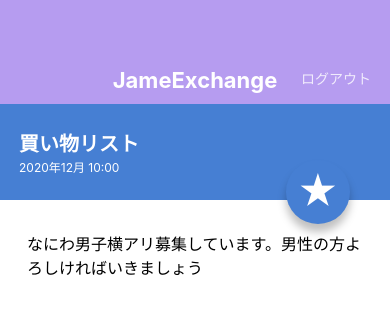
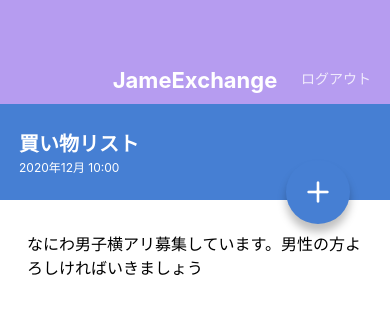
Before and after one commit to shinshin0773/JameExchange-Native, a React Native app: screen / in a window 390 px wide. Shown: the top 314 px of the page. Built offline with nearby package versions, Linux system fonts and the light colour scheme.

Commit message:
Install @expo/vectoricons

```diff
--- a/package.json
+++ b/package.json
@@ -8,6 +8,7 @@
     "eject": "expo eject"
   },
   "dependencies": {
+    "@expo/vector-icons": "^10.2.1",
     "expo": "~42.0.1",
     "expo-status-bar": "~1.0.4",
     "prop-types": "^15.7.2",
--- a/src/components/CircleButton.jsx
+++ b/src/components/CircleButton.jsx
@@ -1,12 +1,13 @@
 import React from 'react';
 import { View , Text, StyleSheet } from 'react-native';
 import { string, shape } from 'prop-types';
+import { Feather } from '@expo/vector-icons';
 
 export default function CircleButton(props) {
   const { children, style } = props;
   return (
     <View style={[styles.cercleButton, style]}>
-      <Text style={styles.circleButtonLabel}>{children}</Text>
+      <Feather name="plus" size={32} color="white" />
     </View>
   );
 };
--- a/src/screens/PostDetailScreen.jsx
+++ b/src/screens/PostDetailScreen.jsx
@@ -1,5 +1,7 @@
 import React from 'react';
-import { View , ScrollView,  Text , StyleSheet } from 'react-native';
+import {
+  View , ScrollView,  Text , StyleSheet,
+} from 'react-native';
 
 import AppBar from '../components/AppBar';
 import CircleButton from '../components/CircleButton';
```
Also changed, not shown: 1 other file (tests, documents, lock files or other folders).
